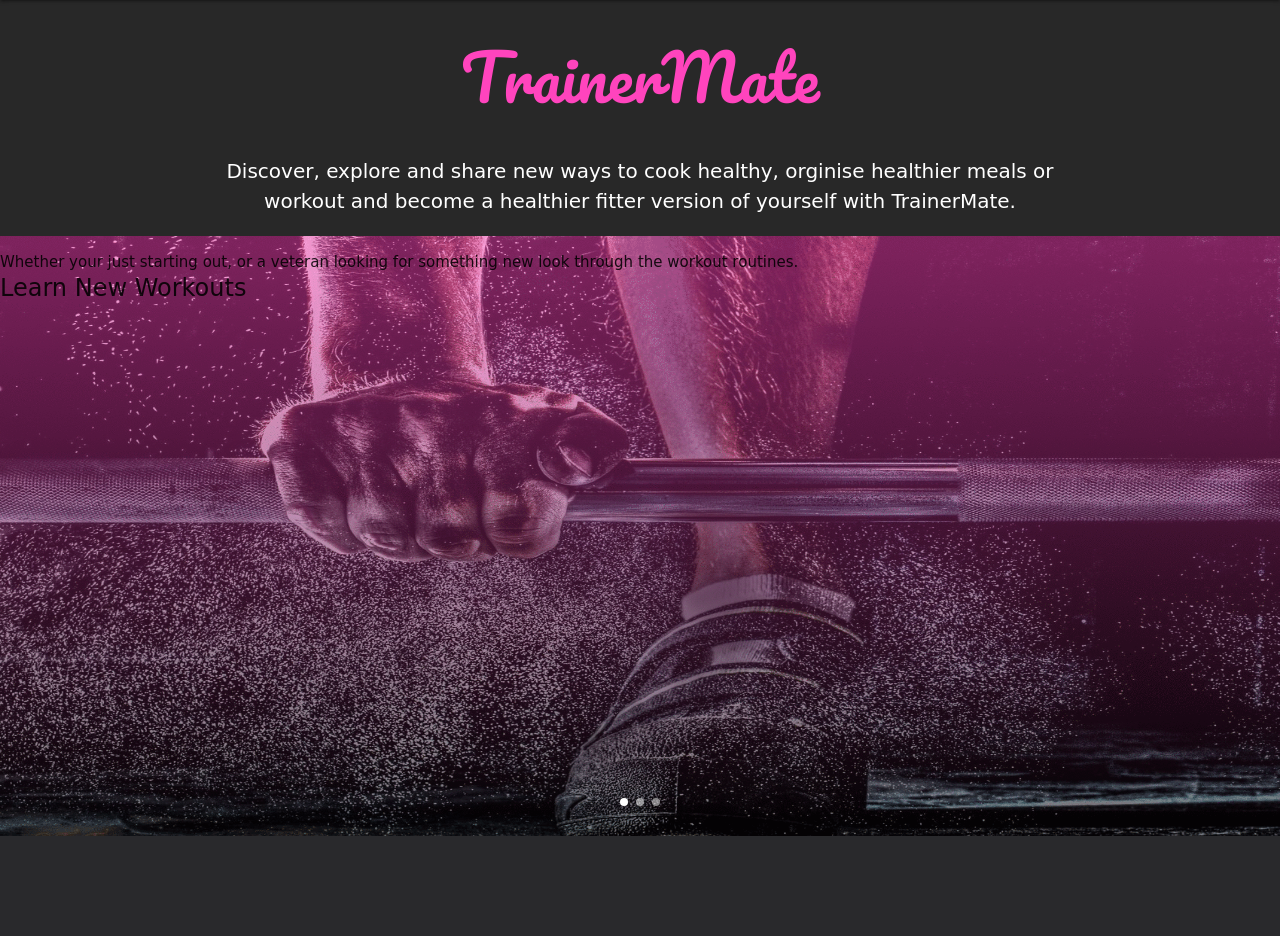
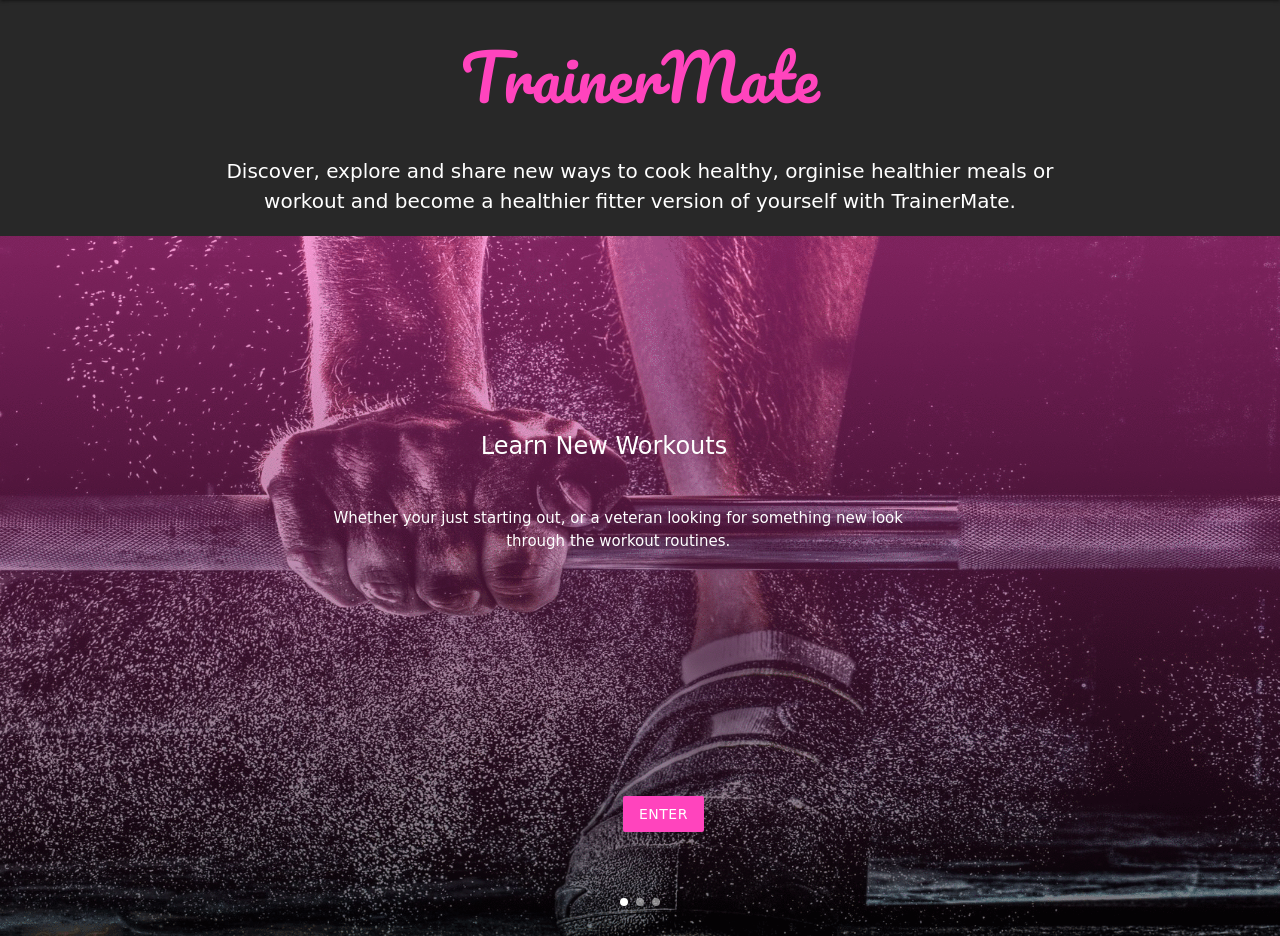
Before and after one commit to elg1e/Trainer-Mate, a Flask app: page / in a window 1280 px wide. Shown: the part 64-1000 px from the top of the page. Before the commit the page ends 900 px from the top, so only its background shows below. Run offline with Flask 2, Linux system fonts and the light colour scheme; some libraries are stand-ins or nearby versions; some web fonts are replaced.

Commit message:
More carousel edits

```diff
--- a/static/css/style.css
+++ b/static/css/style.css
@@ -63,36 +63,46 @@ body {
 
 /*Carousel Text*/
 
+.imageHeading {
+    position: absolute;
+    z-index: 1;
+    top: 25%;
+    left: 52%;
+    transform: translate(-75%, -52%);
+    color: white;
+    font-size: 40px;
+}
+
 .imageText {
     position: absolute;
     z-index: 1;
-    top: 0;
-    text-align: center;
+    top: 40%;
+    left: 53%;
+    transform: translate(-60%, -53%);
+    color: white;
+    font-size: 40px;
 }
 
 .carouselButton {
     position: absolute;
     z-index: 1;
-    text-align: center;
+    top: 80%;
+    left: 47.9%;
+    transform: translate(-20%, -47.9%);
 }
 
-/*Carousel Media*/
+/*Carousel Media Queries*/
 
-/*Homepage Media queries*/
-
-@media screen and (min-width: 375px) and (max-width: 480px) {
-}
-
-@media screen and (min-width: 768px) {
-}
-
-@media screen and (min-width: 768px) and (max-width: 1024px) {
-}
-
-@media screen and (min-width: 1224px) {
-}
-
-@media screen and (min-width: 1824px) {
+@media screen and (min-width: 1224px) and (max-width: 1824px) {
+    .imgCarousel {
+        height: 700px;
+    }
+    .carouselBody {
+        height: 700px;
+    }
+    .carouselImages {
+        height: 700px;
+    }
 }
 
 /*Workout/Meal/Recipe Pages*/
--- a/templates/home.html
+++ b/templates/home.html
@@ -9,21 +9,21 @@
 <!--Image Carousel-->
 <div class="imgCarousel">
   <div class="carousel carousel-slider center carouselBody">
-    <div class="carousel-item carouselItem" href="{{url_for('workout')}}">
+    <div class="carousel-item carouselItem">
       <img src="static/images/workoutImage.gif" alt="Image of a workout" class="carouselImages">
-      <h2 class="imageText">Learn New Workouts</h2>
+      <h2 class="imageHeading">Learn New Workouts</h2>
       <p class="imageText">Whether your just starting out, or a veteran looking for something new look through the workout routines.</p>
-      <a href="{{url_for('workout')}}" class="waves-effect waves-light btn hvr-buzz-out imageButton">Enter</a>
+      <a href="{{url_for('workout')}}" class="waves-effect waves-light btn hvr-buzz-out carouselButton">Enter</a>
     </div>
-    <div class="carousel-item carouselItem" href="#">
+    <div class="carousel-item carouselItem">
       <img src="static/images/mealPlanImage.gif" alt="Image of meal preperation" class="carouselImages">
-      <h2 class="imageText">Need to keep your macros in check?</h2>
+      <h2 class="imageHeading">Need to keep your macros in check?</h2>
       <p class="imageText">Check out the Meal Plans! Weight gain, weight loss or maintaining a weight, check to see if there's a meal plan for you.</p>
-      <a href="{{url_for('meal')}}" class="waves-effect waves-light btn hvr-buzz-out">Enter</a>
+      <a href="{{url_for('meal')}}" class="waves-effect waves-light btn hvr-buzz-out carouselButton">Enter</a>
     </div>
-    <div class="carousel-item carouselItem" href="#three!">
+    <div class="carousel-item carouselItem">
       <img src="static/images/recipesImage.gif" alt="Image of food" class="carouselImages">
-      <h2 class="imageText">Ready to cook?</h2>
+      <h2 class="imageHeading">Ready to cook?</h2>
       <p class="imageText">Discover many different healthy recipes! Maybe breakfast, lunch or a post workout snack!</p>
       <a href="{{url_for('recipes')}}" class="waves-effect waves-light btn hvr-buzz-out carouselButton">Enter</a>
     </div>
```
